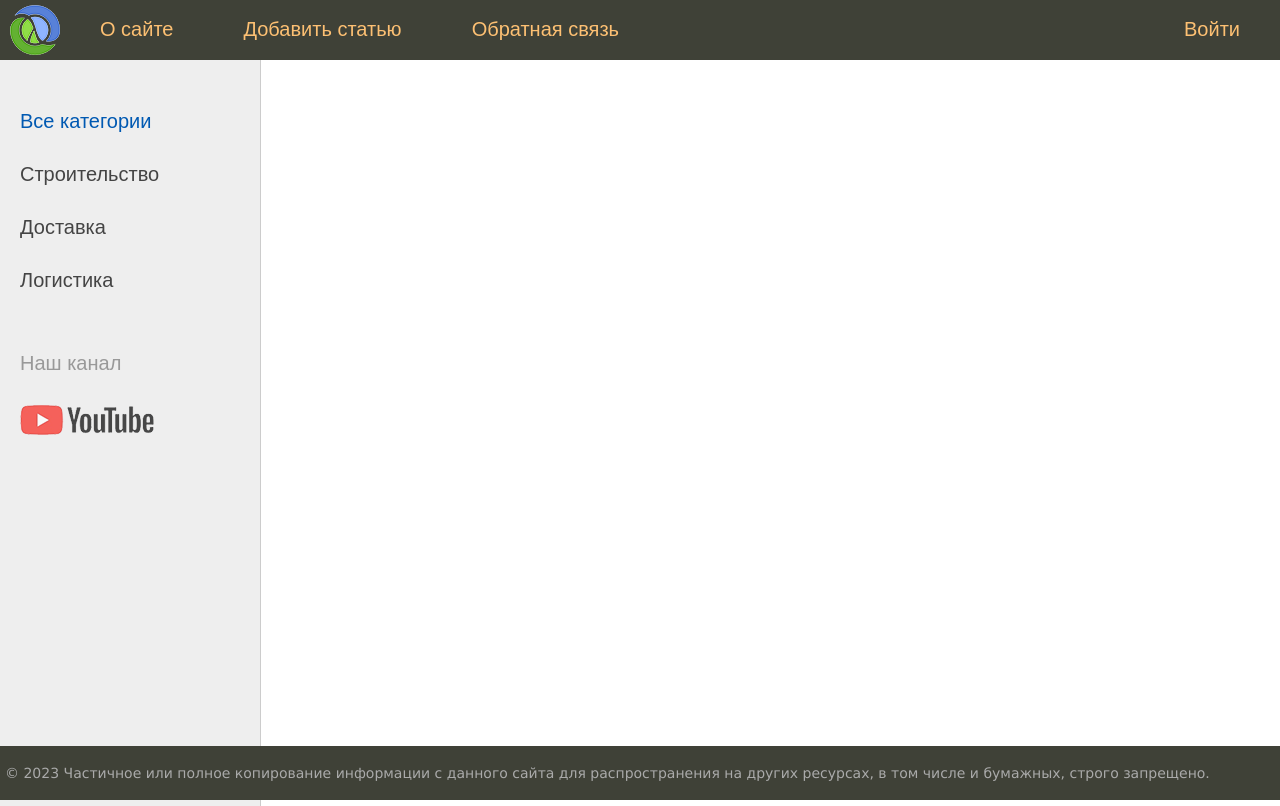
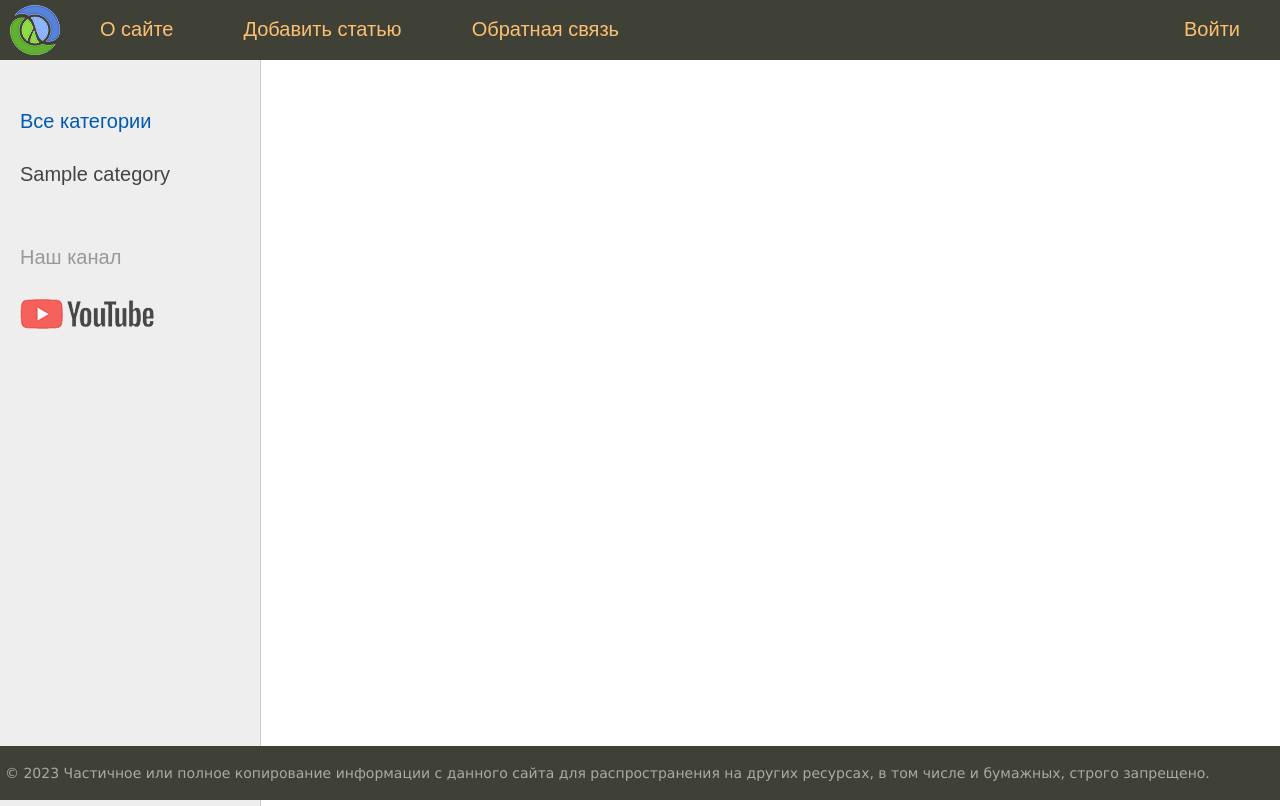
Before and after one commit to MukhametovUR/django, a Django app: page / in a window 1280 px wide. Run offline with Django 4.2, Linux system fonts and the light colour scheme; tables that the repository leaves empty hold one stand-in row (values such as "Sample post").

Commit message:
posts by categories

```diff
--- a/sitealtrum/altrum/models.py
+++ b/sitealtrum/altrum/models.py
@@ -19,13 +19,16 @@ class Altrum(models.Model):
     time_create = models.DateTimeField(auto_now_add=True)
     time_update = models.DateTimeField(auto_now=True)
     is_published = models.BooleanField(choices=Status.choices, default=Status.DRAFT)
-    cat = models.ForeignKey('Category', on_delete=models.CASCADE)
+    cat = models.ForeignKey('Category', on_delete=models.CASCADE, related_name='posts')
 
     objects = models.Manager()
     published = PublishedManager()
 
     def __str__(self):
         return self.title
+
+    def get_absolute_url(self):
+        return reverse('category', kwargs={'cat_slug': self.slug})
 
     class Meta:
         ordering = ['-time_create']
--- a/sitealtrum/altrum/templates/altrum/index.html
+++ b/sitealtrum/altrum/templates/altrum/index.html
@@ -3,13 +3,19 @@
 {% block content %}
 <ul class="list-articles">
 	{% for p in posts %}
-        <li><h2>{{p.title}}</h2>
+    <li>
+        <div class="article-panel">
+            <p class="first">Категория: {{ p.cat }}</p>
+            <p class="last">Дата: {{ p.time_update|date:"d-m-Y H:i:s" }}</p>
+        </div>
+
+        <h2>{{p.title}}</h2>
         {%  autoescape off %}
-        {{p.content|truncatewords:1}}
+        {{p.content|truncatewords:40}}
         {% endautoescape %}
         <div class="clear"></div>
         <p class="link-read-post"><a href="{{ p.get_absolute_url }}">Читать пост</a></p>
-        </li>
+    </li>
 	{% endfor %}
 </ul>
 {% endblock %}
--- a/sitealtrum/altrum/templates/altrum/list_categories.html
+++ b/sitealtrum/altrum/templates/altrum/list_categories.html
@@ -2,6 +2,6 @@
     {% if cat.id == cat_selected %}
     <li class="selected">{{ cat.name }}</li>
     {% else %}
-    <li><a href="{% url 'category' cat.id %}">{{ cat.name }}</a></li>
+    <li><a href="{{ cat.get_absolute_url }}">{{ cat.name }}</a></li>
     {% endif %}
 {% endfor %}
--- a/sitealtrum/altrum/templatetags/altrum_tags.py
+++ b/sitealtrum/altrum/templatetags/altrum_tags.py
@@ -1,15 +1,11 @@
 from django import template
 import altrum.views as views
+from altrum.models import Category
 
 register = template.Library()
 
 
-@register.simple_tag(name="getcats")
-def get_categories():
-    return views.cats_db
-
-
 @register.inclusion_tag('altrum/list_categories.html')
 def show_categories(cat_selected=0):
-    cats = views.cats_db
+    cats = Category.objects.all()
     return {'cats': cats, 'cat_selected': cat_selected}
--- a/sitealtrum/altrum/urls.py
+++ b/sitealtrum/altrum/urls.py
@@ -10,5 +10,5 @@ urlpatterns = [
     path('contact/', views.contact, name='contact'),
     path('login/', views.login, name='login'),
     path('post/<slug:post_slug>/', views.show_post, name='post'),
-    path('category/<int:cat_id>/', views.show_categories, name='category')
+    path('category/<slug:cat_slug>/', views.show_categories, name='category')
 ]
--- a/sitealtrum/altrum/views.py
+++ b/sitealtrum/altrum/views.py
@@ -3,7 +3,7 @@ from django.shortcuts import render, redirect, get_object_or_404
 from django.urls import reverse
 from django.template.loader import  render_to_string
 
-from altrum.models import Altrum
+from altrum.models import Altrum, Category
 
 menu = [{'title': "О сайте", 'url_name': 'about'},
         {'title': "Добавить статью", 'url_name': 'add_page'},
@@ -83,14 +83,18 @@ def contact(request):
 def login(request):
     return HttpResponse("Авторизация")
 
-def show_categories(request, cat_id):
+
+def show_categories(request, cat_slug):
+    category = get_object_or_404(Category, slug=cat_slug)
+    posts = Altrum.published.filter(cat_id=category)
     data = {
-        'title': 'Главная страница',
+        'title': f'Главная страница: {category.name}',
         'menu': menu,
         'posts': data_db,
-        'cat_selected':cat_id,
+        'cat_selected': category.pk,
     }
     return render(request, 'altrum/index.html', context=data)
 
+
 def page_not_found(request):
     return HttpResponseNotFound("<h1>Страница не найдена</h1>")
```
